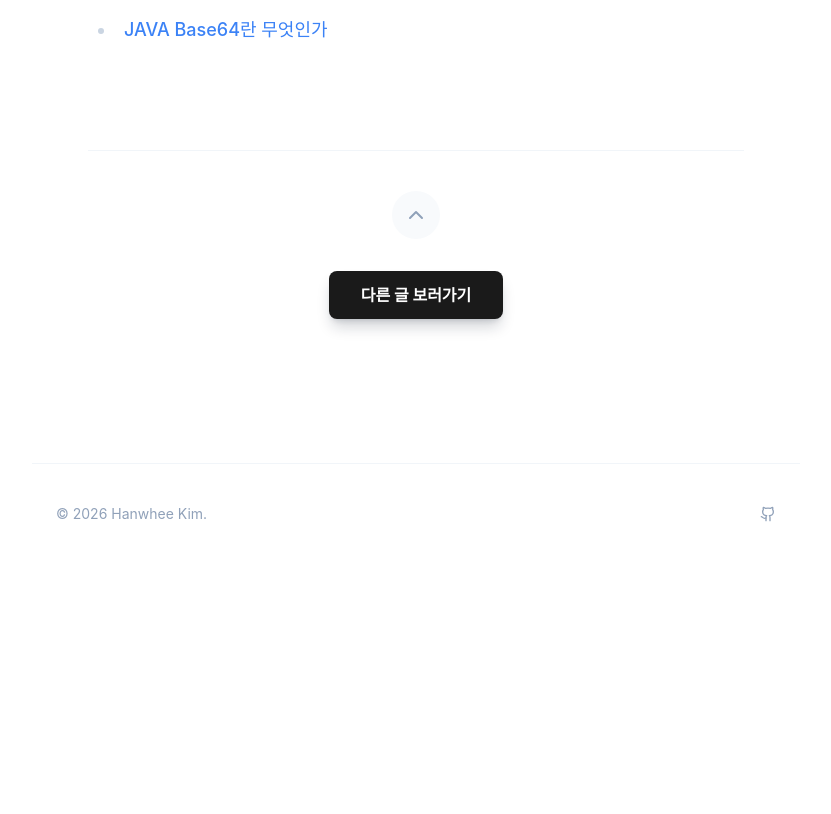
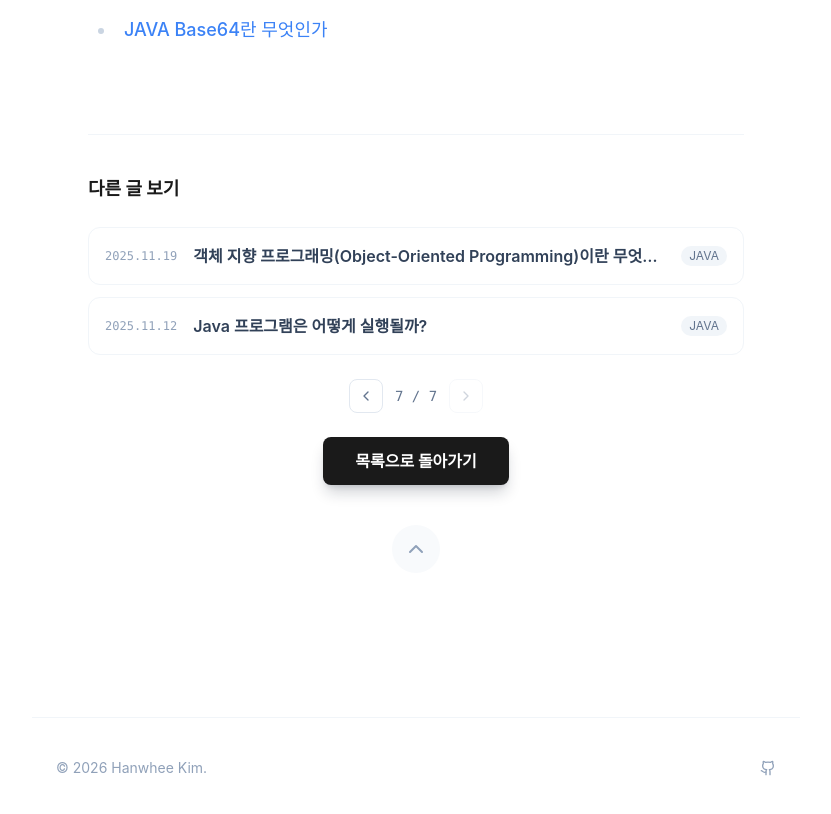
Before and after one commit to KimHanWhee/KimHanWhee.github.io, a React (Vite) app: page /blog/Base64 in a window 1280 px wide. Shown: the part 4160-4974 px from the top of the page, without its empty margins (224-1055 px from the left). Before the commit the page ends 4724 px from the top, so only its background shows below. Built offline with nearby package versions, Linux system fonts and the light colour scheme; a web font is replaced by a local one.

Commit message:
블로그 포스팅, 다른 글 목록 추가

```diff
--- a/components/Layout.tsx
+++ b/components/Layout.tsx
@@ -34,7 +34,7 @@ const Layout: React.FC = () => {
                 `text-[15px] font-medium transition-colors ${
                   isActive
                     ? "text-slate-900 font-bold bg-gradient-to-r from-sky-200 to-sky-100 px-3 py-1 rounded-sm -skew-x-3"
-                    : "text-slate-500 hover:text-slate-900"
+                    : "text-slate-500 hover:text-sky-500 hover:scale-110 transition-all duration-200"
                 }`
               }
             >
@@ -96,7 +96,7 @@ const Layout: React.FC = () => {
 
       {/* Minimal Footer */}
       <footer className="w-full max-w-3xl mx-auto px-6 py-10 border-t border-slate-100 flex flex-col md:flex-row justify-between items-center gap-4 text-sm text-slate-400">
-        <div>© 2026 Hanwhee Kim.</div>
+        <div>© {new Date().getFullYear()} Hanwhee Kim.</div>
         <div className="flex gap-4">
           <a
             href="https://github.com/KimHanWhee"
--- a/pages/BlogPost.tsx
+++ b/pages/BlogPost.tsx
@@ -1,7 +1,15 @@
 import React, { useEffect, useRef, useState } from "react";
 import { useParams, Link, Navigate } from "react-router-dom";
-import { getPost } from "../utils/posts";
-import { ArrowLeft, Calendar, Tag, ChevronUp } from "lucide-react";
+import { getPost, loadPosts } from "../utils/posts";
+import { BlogPost as BlogPostType } from "../types";
+import {
+  ArrowLeft,
+  Calendar,
+  Tag,
+  ChevronUp,
+  ChevronLeft,
+  ChevronRight,
+} from "lucide-react";
 import Giscus from "@/components/Giscus";
 
 interface Heading {
@@ -99,6 +107,91 @@ const TableOfContents: React.FC<{ headings: Heading[] }> = ({ headings }) => {
   );
 };
 
+const PAGE_SIZE = 3;
+
+const OtherPosts: React.FC<{ currentId: string }> = ({ currentId }) => {
+  const all = loadPosts();
+  const allPosts = all.filter((p) => p.id !== currentId);
+  // 현재 글 기준으로 가장 가까운 글들이 있는 페이지를 초기값으로
+  const currentIndex = all.findIndex((p) => p.id === currentId);
+  const neighborIndex = all
+    .filter((p) => p.id !== currentId)
+    .findIndex((_, i) => i >= Math.max(0, currentIndex - 1));
+  const [page, setPage] = useState(
+    Math.max(0, Math.floor(Math.max(0, neighborIndex) / PAGE_SIZE)),
+  );
+  const totalPages = Math.ceil(allPosts.length / PAGE_SIZE);
+  const pagePosts = allPosts.slice(
+    page * PAGE_SIZE,
+    page * PAGE_SIZE + PAGE_SIZE,
+  );
+
+  if (allPosts.length === 0) return null;
+
+  return (
+    <div className="mt-16 pt-10 border-t border-slate-100">
+      <h2 className="text-lg font-bold text-primary mb-6">다른 글 보기</h2>
+      <ul className="space-y-3">
+        {pagePosts.map((post) => (
+          <li key={post.id}>
+            <Link
+              to={`/blog/${post.id}`}
+              className="flex flex-col sm:flex-row sm:items-center gap-1 sm:gap-4 p-4 rounded-xl border border-slate-100 hover:border-secondary/30 hover:bg-slate-50 transition-colors group"
+            >
+              <span className="font-mono text-xs text-slate-400 shrink-0">
+                {post.date}
+              </span>
+              <span className="font-semibold text-slate-700 group-hover:text-secondary transition-colors line-clamp-1 flex-1">
+                {post.title}
+              </span>
+              <div className="flex gap-1.5 flex-wrap">
+                {post.tags?.slice(0, 2).map((tag) => (
+                  <span
+                    key={tag}
+                    className="px-2 py-0.5 rounded-full text-xs bg-slate-100 text-slate-500"
+                  >
+                    {tag}
+                  </span>
+                ))}
+              </div>
+            </Link>
+          </li>
+        ))}
+      </ul>
+
+      {totalPages > 1 && (
+        <div className="flex items-center justify-center gap-3 mt-6">
+          <button
+            onClick={() => setPage((p) => Math.max(0, p - 1))}
+            disabled={page === 0}
+            className="p-2 rounded-lg border border-slate-200 text-slate-500 hover:border-secondary/40 hover:text-secondary disabled:opacity-30 disabled:cursor-not-allowed transition-colors"
+          >
+            <ChevronLeft size={16} />
+          </button>
+          <span className="text-sm text-slate-500 font-mono">
+            {page + 1} / {totalPages}
+          </span>
+          <button
+            onClick={() => setPage((p) => Math.min(totalPages - 1, p + 1))}
+            disabled={page === totalPages - 1}
+            className="p-2 rounded-lg border border-slate-200 text-slate-500 hover:border-secondary/40 hover:text-secondary disabled:opacity-30 disabled:cursor-not-allowed transition-colors"
+          >
+            <ChevronRight size={16} />
+          </button>
+        </div>
+      )}
+      <div className="flex justify-center mt-6">
+        <Link
+          to="/blog"
+          className="px-8 py-3 bg-primary text-white font-bold rounded-lg hover:bg-sky-500 transition-colors shadow-lg shadow-slate-900/20"
+        >
+          목록으로 돌아가기
+        </Link>
+      </div>
+    </div>
+  );
+};
+
 const BlogPost: React.FC = () => {
   const { id } = useParams<{ id: string }>();
   const post = id ? getPost(id) : undefined;
@@ -142,7 +235,7 @@ const BlogPost: React.FC = () => {
             </div>
             <div className="hidden sm:block w-px h-4 bg-slate-300"></div>
             <div className="flex items-center gap-3 flex-wrap">
-              {post.tags.map((tag) => (
+              {post.tags?.map((tag) => (
                 <span
                   key={tag}
                   className="inline-flex items-center px-3 py-1 rounded-full text-xs font-bold bg-white border border-slate-200 text-slate-700 shadow-sm"
@@ -206,21 +299,18 @@ const BlogPost: React.FC = () => {
           </article>
         </div>
 
+        {/* 다른 글 보기 */}
+        {id && <OtherPosts currentId={id} />}
+
         {/* Footer Navigation */}
-        <div className="mt-20 pt-10 border-t border-slate-100 flex flex-col items-center">
+        <div className="mt-10 flex flex-col items-center">
           <button
             onClick={scrollToTop}
-            className="mb-8 p-3 rounded-full bg-slate-50 text-slate-400 hover:bg-slate-100 hover:text-secondary transition-colors"
+            className="p-3 rounded-full bg-slate-50 text-slate-400 hover:bg-slate-100 hover:text-secondary transition-colors"
             aria-label="Scroll to top"
           >
             <ChevronUp size={24} />
           </button>
-          <Link
-            to="/blog"
-            className="px-8 py-3 bg-primary text-white font-bold rounded-lg hover:bg-slate-800 transition-colors shadow-lg shadow-slate-900/20"
-          >
-            다른 글 보러가기
-          </Link>
         </div>
       </div>
       <Giscus term={id} />
```
